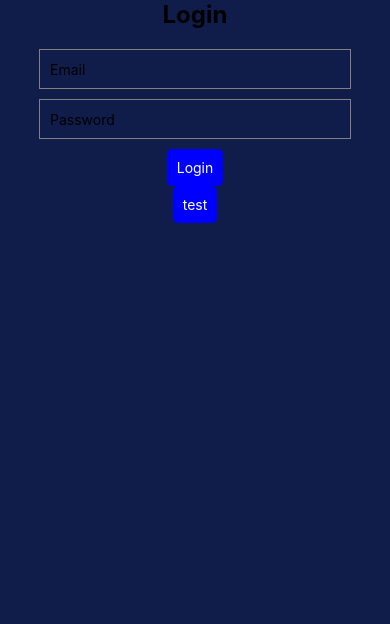
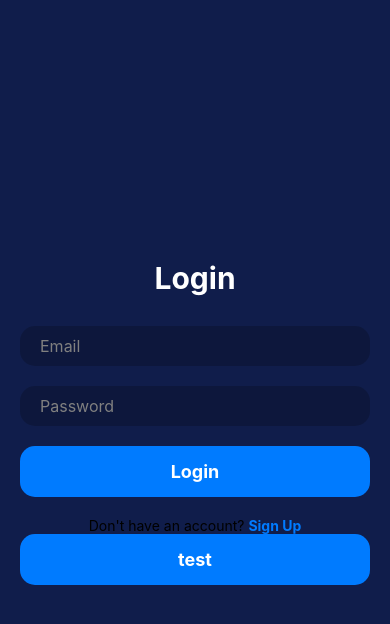
Before and after one commit to acajvan/b-tesla-app, a React Native app: screen /Login in a window 390 px wide. Shown: the top 624 px of the page. Built offline with nearby package versions, Linux system fonts and the light colour scheme; what expo-localization would draw is missing.

Commit message:
login screen UI improvements + other small changes

```diff
--- a/src/screens/Login.js
+++ b/src/screens/Login.js
@@ -19,6 +19,11 @@ const Login = () => {
 
         console.log("Current Refresh Token: ",refreshToken);
     }
+
+    const navigateToRegister = () => {
+        navigation.navigate('Register');
+    }
+
 
     const handleLogin = async () => {
         try {
@@ -58,69 +63,108 @@ const Login = () => {
 
 
   return (
-    <SafeAreaView>
-        <StatusBar />
+    <SafeAreaView style={styles.safeArea}>
+            <StatusBar style="light" />
+
+
             <View style={styles.container}>
                 <Text style={styles.title}>Login</Text>
+
+                <View style={styles.inputContainer}>
                     <TextInput
                         style={styles.input}
                         placeholder="Email"
+                        placeholderTextColor={'gray'}
                         value={email}
                         onChangeText={setEmail}
                     />
+                </View>
+
+                <View style={styles.inputContainer}>
                     <TextInput
                         style={styles.input}
                         placeholder="Password"
+                        placeholderTextColor={'gray'}
+                        secureTextEntry
                         value={password}
                         onChangeText={setPassword}
-                secureTextEntry
                     />
-            <TouchableOpacity
-                style={styles.button}
-                onPress={handleLogin}>
+                </View>
+
+                <TouchableOpacity style={styles.button} onPress={handleLogin}>
                     <Text style={styles.buttonText}>Login</Text>
                 </TouchableOpacity>
-            <TouchableOpacity
-                style={styles.button}
-                onPress={checkLogin}>
+
+                <View style={styles.registerLink}>
+                    <Text>Don't have an account? </Text>
+                    <TouchableOpacity onPress={navigateToRegister}>
+                        <Text style={styles.linkText}>Sign Up</Text>
+                    </TouchableOpacity>
+                </View>
+                <TouchableOpacity style={styles.button} onPress={checkLogin}>
                     <Text style={styles.buttonText}>test</Text>
                 </TouchableOpacity>
+
                 {error ? <Text style={styles.errorText}>{error}</Text> : null}
             </View>
         </SafeAreaView>
-  )
-}
+    );
+};
 
 const styles = StyleSheet.create({
+    safeArea: {
+        flex: 1,
+    },
+    backgroundImage: {
+        position: 'absolute',
+        width: '100%',
+        height: '100%',
+    },
     container: {
+        flex: 1,
         justifyContent: 'center',
-        alignItems: 'center'
+        alignItems: 'center',
+        padding: 20,
     },
     title: {
-        fontSize: 24,
+        fontSize: 30,
         fontWeight: 'bold',
-        marginBottom: 20
+        color: '#fff',
+        marginBottom: 30,
+    },
+    inputContainer: {
+        backgroundColor: 'rgba(0, 0, 0, 0.2)',
+        paddingHorizontal: 20,
+        paddingVertical: 10,
+        borderRadius: 15,
+        width: '100%',
+        marginBottom: 20,
     },
     input: {
-        width: '80%',
-        height: 40,
-        borderColor: 'gray',
-        borderWidth: 1,
-        padding: 10,
-        marginBottom: 10
+        color: '#fff',
+        fontSize: 16,
     },
     button: {
-        backgroundColor: 'blue',
-        padding: 10,
-        borderRadius: 5
+        backgroundColor: '#007bff',
+        padding: 15,
+        borderRadius: 15,
+        width: '100%',
+        alignItems: 'center',
     },
     buttonText: {
-        color: 'white'
+        color: '#fff',
+        fontSize: 18,
+        fontWeight: 'bold',
     },
-    errorText: {
-        color: 'red',
-        marginTop: 10
-    }
+    registerLink: {
+        flexDirection: 'row',
+        justifyContent: 'center',
+        marginTop: 20,
+    },
+    linkText: {
+        color: '#007bff',
+        fontWeight: 'bold',
+    },
 });
 
 export default Login
--- a/src/screens/Register.js
+++ b/src/screens/Register.js
@@ -35,6 +35,11 @@ const Register = () => {
 
     const navigateToLogin = () => {
         navigation.navigate('Login');
+    }
+
+    const onChangeEmail = (text) => {
+        setError('');
+        setEmail(text);
     }
 
     const handleRegister = async () => {
@@ -79,7 +84,7 @@ const Register = () => {
                 <Text style={styles.title}>Register</Text>
             </View>
             <View style={styles.container}>
-                <TextInput style={styles.input} placeholder="Email" value={email} onChangeText={setEmail} />
+                <TextInput style={styles.input} placeholder="Email" value={email} onChangeText={onChangeEmail} />
                 <TextInput style={styles.input} placeholder="Password" value={password} onChangeText={setPassword} secureTextEntry />
                 <TouchableOpacity style={styles.button} onPress={handleRegister}>
                     <Text style={styles.buttonText}>Register</Text>
@@ -118,10 +123,19 @@ const styles = StyleSheet.create({
         marginBottom: 20,
         paddingHorizontal: 10,
         color: 'white',
+        backgroundColor: 'rgba(255, 255, 255, 0.2)',
     },
     errorText: {
         color: 'red',
         textAlign: 'center',
+        marginTop: 20,
+        fontSize: 16,
+        fontWeight: 'bold',
+        borderWidth: 0.5,
+        borderColor: 'red',
+        padding: 10,
+        borderRadius: 5,
+        backgroundColor: 'rgba(255, 0, 0, 0.2)',
     },
     button: {
         backgroundColor: '#007bff',
```
Also changed, not shown: assets/tesla.svg (added). Lines whose indentation alone changed are shown as unchanged.
